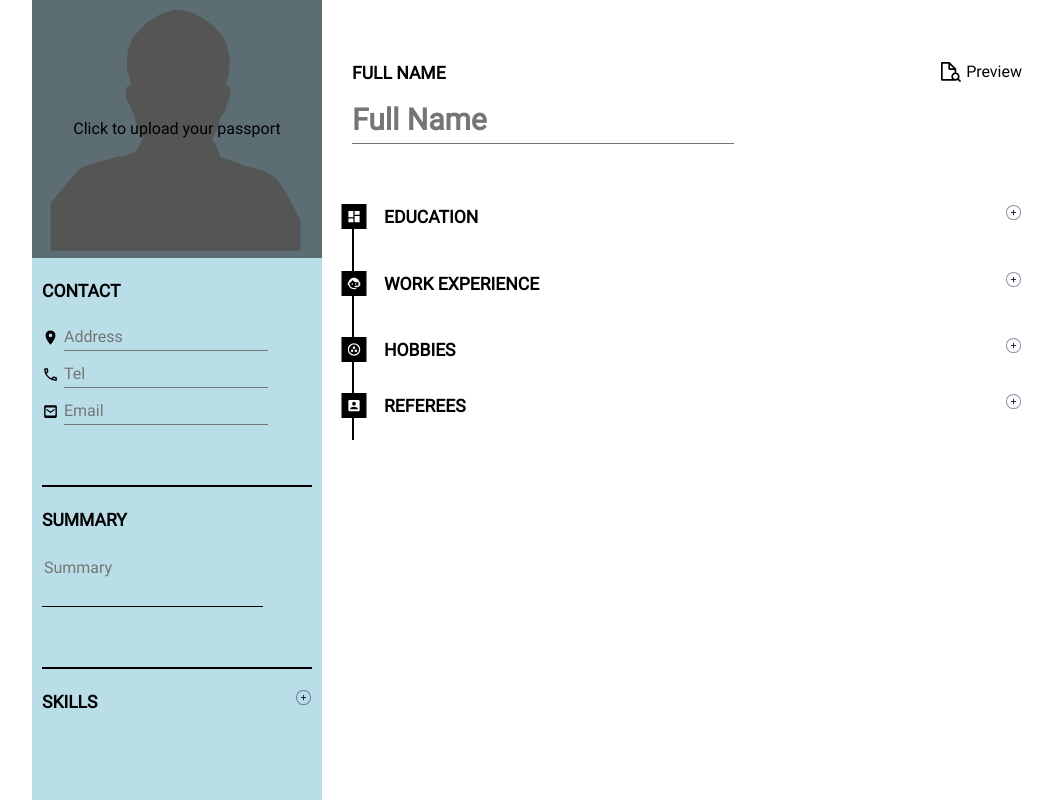
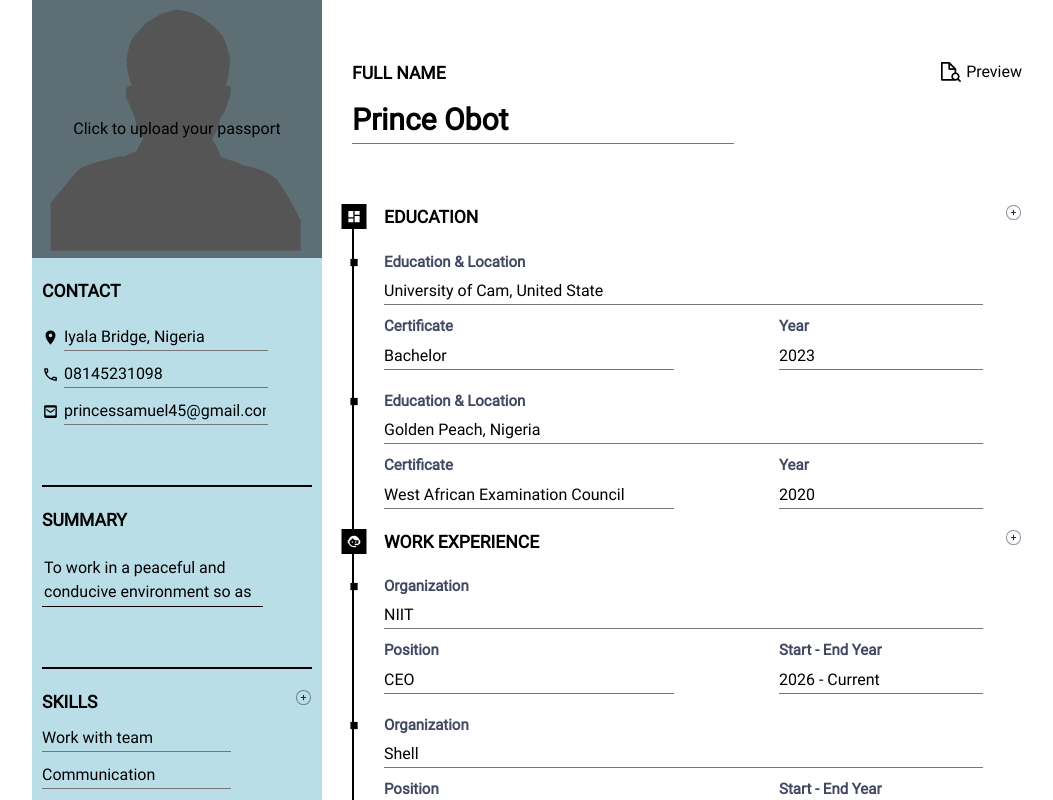
Before and after one commit to PRINCE-OBOT/cv_application, a React (Vite) app: page / in a window 1280 px wide. Shown: the top 800 px of the page, without its empty margins (108-1161 px from the left). Built offline with nearby package versions, Linux system fonts and the light colour scheme.

Commit message:
Set domy data

```diff
--- a/src/components/contact.jsx
+++ b/src/components/contact.jsx
@@ -17,7 +17,7 @@ const contactList = [
     ),
     placeholder: "Address",
     alt: "Address",
-    value: "",
+    value: "Iyala Bridge, Nigeria",
     isSelect: true,
     isEdit: true
   },
@@ -34,7 +34,7 @@ const contactList = [
     ),
     placeholder: "Tel",
     alt: "Telephone",
-    value: "",
+    value: "08145231098",
     isSelect: true,
     isEdit: true
   },
@@ -50,7 +50,7 @@ const contactList = [
     ),
     placeholder: "Email",
     alt: "Email",
-    value: "",
+    value: "princessamuel45@gmail.com",
     isSelect: true,
     isEdit: true
   }
--- a/src/components/education.jsx
+++ b/src/components/education.jsx
@@ -2,8 +2,61 @@ import { useState } from "react";
 import { closestItem, getId, getIndex, getItem, previewBus } from "../utils";
 import { ModifyField } from "./modifyField";
 
+const educationList = [
+  {
+    id: crypto.randomUUID(),
+    isEdit: true,
+    isSelect: true,
+    subItems: [
+      {
+        id: "education_&_location",
+        className: "education_name_and_location",
+        labelVal: "Education & Location",
+        value: "University of Cam, United State"
+      },
+      {
+        id: "certificate",
+        className: "certificate",
+        labelVal: "Certificate",
+        value: "Bachelor"
+      },
+      {
+        id: "year",
+        className: "year",
+        labelVal: "Year",
+        value: "2023"
+      }
+    ]
+  },
+  {
+    id: crypto.randomUUID(),
+    isEdit: true,
+    isSelect: true,
+    subItems: [
+      {
+        id: "education_&_location",
+        className: "education_name_and_location",
+        labelVal: "Education & Location",
+        value: "Golden Peach, Nigeria"
+      },
+      {
+        id: "certificate",
+        className: "certificate",
+        labelVal: "Certificate",
+        value: "West African Examination Council"
+      },
+      {
+        id: "year",
+        className: "year",
+        labelVal: "Year",
+        value: "2020"
+      }
+    ]
+  },
+];
+
 export function Education() {
-  const [educationItems, setEducationItems] = useState([]);
+  const [educationItems, setEducationItems] = useState(educationList);
 
   function addEducationItem() {
     const item = {
--- a/src/components/experience.jsx
+++ b/src/components/experience.jsx
@@ -2,8 +2,61 @@ import { useState } from "react";
 import { closestItem, getId, getIndex, getItem, previewBus } from "../utils";
 import { ModifyField } from "./modifyField";
 
+const experienceList = [
+  {
+    id: crypto.randomUUID(),
+    isEdit: true,
+    isSelect: true,
+    subItems: [
+      {
+        id: "organization",
+        className: "organization",
+        labelVal: "Organization",
+        value: "NIIT"
+      },
+      {
+        id: "position",
+        className: "position",
+        labelVal: "Position",
+        value: "CEO"
+      },
+      {
+        id: "start_end_year",
+        className: "start_end_year",
+        labelVal: "Start - End Year",
+        value: "2026 - Current"
+      }
+    ]
+  },
+  {
+    id: crypto.randomUUID(),
+    isEdit: true,
+    isSelect: true,
+    subItems: [
+      {
+        id: "organization",
+        className: "organization",
+        labelVal: "Organization",
+        value: "Shell"
+      },
+      {
+        id: "position",
+        className: "position",
+        labelVal: "Position",
+        value: "Secretary"
+      },
+      {
+        id: "start_end_year",
+        className: "start_end_year",
+        labelVal: "Start - End Year",
+        value: "2024 - 2025"
+      }
+    ]
+  }
+];
+
 export function Experience() {
-  const [experienceItems, setExperienceItems] = useState([]);
+  const [experienceItems, setExperienceItems] = useState(experienceList);
 
   function addExperienceItem() {
     const item = {
@@ -81,9 +134,9 @@ export function Experience() {
     setExperienceItems(newItems);
   }
 
-    previewBus.addEventListener("preview", (e) => {
-      e.detail.previewFormat(experienceItems, setExperienceItems);
-    });
+  previewBus.addEventListener("preview", (e) => {
+    e.detail.previewFormat(experienceItems, setExperienceItems);
+  });
 
   return (
     <section className="experience">
--- a/src/components/hobbies.jsx
+++ b/src/components/hobbies.jsx
@@ -2,8 +2,29 @@ import { useState } from "react";
 import { ModifyField } from "./modifyField";
 import { closestItem, getId, getIndex, getItem, previewBus } from "../utils";
 
+const hobbiesList = [
+  {
+    id: crypto.randomUUID(),
+    value: "Reading",
+    isSelect: true,
+    isEdit: true
+  },
+  {
+    id: crypto.randomUUID(),
+    value: "Cooking",
+    isSelect: true,
+    isEdit: true
+  },
+  {
+    id: crypto.randomUUID(),
+    value: "Workout",
+    isSelect: true,
+    isEdit: true
+  },
+];
+
 export function Hobbies() {
-  const [hobbiesItems, setHobbiesItem] = useState([]);
+  const [hobbiesItems, setHobbiesItem] = useState(hobbiesList);
 
   function addSkillItem() {
     const item = {
--- a/src/components/name.jsx
+++ b/src/components/name.jsx
@@ -4,7 +4,7 @@ import { closestItem, getItem, previewBus, setId } from "../utils";
 
 const nameList = [
   {
-    value: "",
+    value: "Prince Obot",
     isEdit: true,
     placeholder: "Full Name"
   }
--- a/src/components/referees.jsx
+++ b/src/components/referees.jsx
@@ -2,8 +2,49 @@ import { useState } from "react";
 import { closestItem, getId, getIndex, getItem, previewBus } from "../utils";
 import { ModifyField } from "./modifyField";
 
+const refereesList = [
+  {
+    id: crypto.randomUUID(),
+    isEdit: true,
+    isSelect: true,
+    subItems: [
+      {
+        id: "name",
+        className: "name",
+        labelVal: "Name",
+        value: "Abdul"
+      },
+      {
+        id: "tel",
+        className: "tel",
+        labelVal: "Tel",
+        value: "08012356789"
+      }
+    ]
+  },
+  {
+    id: crypto.randomUUID(),
+    isEdit: true,
+    isSelect: true,
+    subItems: [
+      {
+        id: "name",
+        className: "name",
+        labelVal: "Name",
+        value: "Sani"
+      },
+      {
+        id: "tel",
+        className: "tel",
+        labelVal: "Tel",
+        value: "09083768930"
+      }
+    ]
+  }
+];
+
 export function Referees() {
-  const [refereesItems, setRefereesItems] = useState([]);
+  const [refereesItems, setRefereesItems] = useState(refereesList);
 
   function addRefereeItem() {
     const item = {
--- a/src/components/skill.jsx
+++ b/src/components/skill.jsx
@@ -3,8 +3,35 @@ import "../styles/skill.css";
 import { ModifyField } from "./modifyField";
 import { closestItem, getId, getIndex, getItem, previewBus } from "../utils";
 
+const skillList = [
+  {
+    id: crypto.randomUUID(),
+    value: "Work with team",
+    isSelect: true,
+    isEdit: true
+  },
+  {
+    id: crypto.randomUUID(),
+    value: "Communication",
+    isSelect: true,
+    isEdit: true
+  },
+  {
+    id: crypto.randomUUID(),
+    value: "Fast learning",
+    isSelect: true,
+    isEdit: true
+  },
+  {
+    id: crypto.randomUUID(),
+    value: "Hard work",
+    isSelect: true,
+    isEdit: true
+  },
+];
+
 export function Skill() {
-  const [skillItems, setSkillItem] = useState([]);
+  const [skillItems, setSkillItem] = useState(skillList);
 
   function addSkillItem() {
     const item = {
--- a/src/components/summary.jsx
+++ b/src/components/summary.jsx
@@ -5,7 +5,7 @@ import { closestItem, getItem, previewBus, setId } from "../utils";
 
 const summaryList = [
   {
-    value: "",
+    value: "To work in a peaceful and conducive environment so as to enable me show case and execute the potential and professional skills in me, as well as promoting and achieving organizational goals where I find myself as an employee.",
     isEdit: true,
     isSelect: true,
     placeholder: "Summary"
--- a/src/styles/App.css
+++ b/src/styles/App.css
@@ -45,14 +45,15 @@ header {
 }
 
 .modify_field_btn,
-.add_item_btn, .preview_icon_btn {
+.add_item_btn,
+.preview_icon_btn {
   background: transparent;
   padding: 0;
   border: none;
   height: fit-content;
 }
 
-.preview_icon_btn{
+.preview_icon_btn {
   display: flex;
   column-gap: var(--sz-xsm);
   align-items: center;
@@ -200,6 +201,10 @@ section.experience {
   row-gap: var(--sz-lg);
 }
 
-.hide{
+main section:last-child .item_wrapper:empty {
+  display: none;
+}
+
+.hide {
   display: none !important;
 }
```
